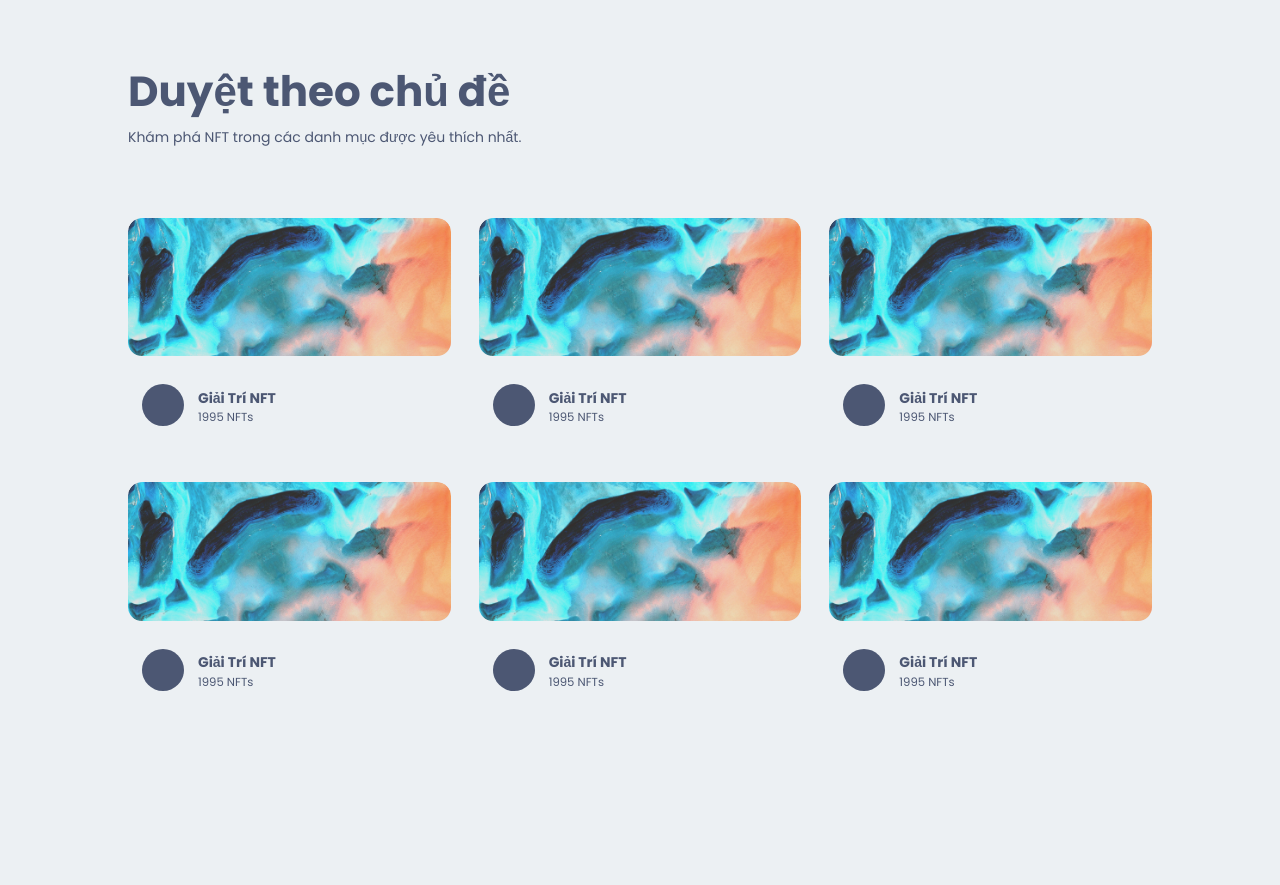
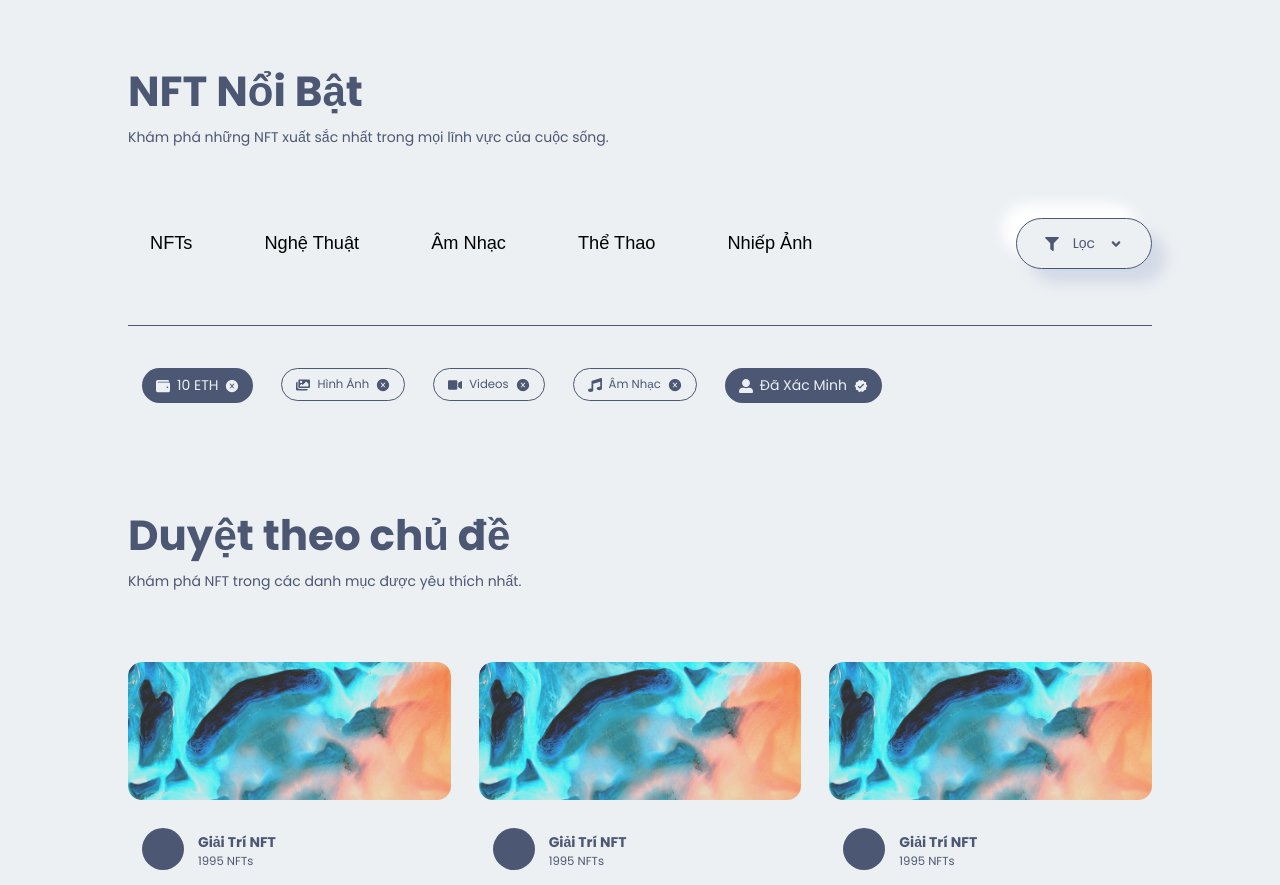
Before and after one commit to hungnongtrai2204/NFT-Marketplace-FE, a Next.js app: page / in a window 1280 px wide. Shown: the part 2120-3005 px from the top of the page. Built offline with nearby package versions, Linux system fonts and the light colour scheme.

Commit message:
Create Filter Section

```diff
--- /dev/null
+++ b/components/Filter/Filter.jsx
@@ -0,0 +1,131 @@
+import React, { useState } from "react";
+import {
+  FaFilter,
+  FaAngleDown,
+  FaAngleUp,
+  FaWallet,
+  FaMusic,
+  FaVideo,
+  FaImages,
+  FaUserAlt,
+} from "react-icons/fa";
+import { AiFillCloseCircle } from "react-icons/ai";
+import { MdVerified } from "react-icons/md";
+import { TiTick } from "react-icons/ti";
+
+//INTERNAL IMPORT
+import Style from "./Filter.module.css";
+
+const Filter = () => {
+  const [filter, setFilter] = useState(true);
+  const [image, setImage] = useState(true);
+  const [video, setVideo] = useState(true);
+  const [music, setMusic] = useState(true);
+
+  //FUNCTION SECTION
+  const openFilter = () => {
+    if (!filter) {
+      setFilter(true);
+    } else {
+      setFilter(false);
+    }
+  };
+
+  const openImage = () => {
+    if (!image) {
+      setImage(true);
+    } else {
+      setImage(false);
+    }
+  };
+
+  const openVideo = () => {
+    if (!video) {
+      setVideo(true);
+    } else {
+      setVideo(false);
+    }
+  };
+
+  const openMusic = () => {
+    if (!music) {
+      setMusic(true);
+    } else {
+      setMusic(false);
+    }
+  };
+
+  return (
+    <div className={Style.filter}>
+      <div className={Style.filter_box}>
+        <div className={Style.filter_box_left}>
+          <button onClick={() => {}}>NFTs</button>
+          <button onClick={() => {}}>Nghệ Thuật</button>
+          <button onClick={() => {}}>Âm Nhạc</button>
+          <button onClick={() => {}}>Thể Thao</button>
+          <button onClick={() => {}}>Nhiếp Ảnh</button>
+        </div>
+
+        <div className={Style.filter_box_right}>
+          <div
+            className={Style.filter_box_right_box}
+            onClick={() => openFilter()}
+          >
+            <FaFilter />
+            <span>Lọc</span> {filter ? <FaAngleDown /> : <FaAngleUp />}
+          </div>
+        </div>
+      </div>
+
+      {filter && (
+        <div className={Style.filter_box_items}>
+          <div className={Style.filter_box_items_box}>
+            <div className={Style.filter_box_items_box_item}>
+              <FaWallet /> <span>10 ETH</span>
+              <AiFillCloseCircle />
+            </div>
+          </div>
+
+          <div className={Style.filter_box_items_box}>
+            <div
+              className={Style.filter_box_items_box_item_trans}
+              onClick={() => openImage()}
+            >
+              <FaImages /> <small>Hình Ảnh</small>
+              {image ? <AiFillCloseCircle /> : <TiTick />}
+            </div>
+          </div>
+
+          <div className={Style.filter_box_items_box}>
+            <div
+              className={Style.filter_box_items_box_item_trans}
+              onClick={() => openVideo()}
+            >
+              <FaVideo /> <small>Videos</small>
+              {video ? <AiFillCloseCircle /> : <TiTick />}
+            </div>
+          </div>
+
+          <div className={Style.filter_box_items_box}>
+            <div
+              className={Style.filter_box_items_box_item_trans}
+              onClick={() => openMusic()}
+            >
+              <FaMusic /> <small>Âm Nhạc</small>
+              {music ? <AiFillCloseCircle /> : <TiTick />}
+            </div>
+          </div>
+
+          <div className={Style.filter_box_items_box}>
+            <div className={Style.filter_box_items_box_item}>
+              <FaUserAlt /> <span>Đã Xác Minh</span>
+              <MdVerified />
+            </div>
+          </div>
+        </div>
+      )}
+    </div>
+  );
+};
+
+export default Filter;
--- /dev/null
+++ b/components/Filter/Filter.module.css
@@ -0,0 +1,199 @@
+.filter {
+  padding: 4rem 0;
+  width: 100%;
+}
+
+.filter_box {
+  width: 80%;
+  margin: 0 auto;
+
+  display: flex;
+  align-items: center;
+  justify-content: space-between;
+  padding-bottom: 4rem;
+}
+
+.filter_box_left {
+  display: flex;
+  gap: 2rem;
+}
+
+.filter_box_left button {
+  border: none;
+  outline: none;
+  padding: 1rem 1.5rem;
+  border-radius: 2rem;
+  border: 1px solid var(--main-bg-color);
+  transition: all 0.3s ease-in;
+  font-size: 1.3rem;
+  cursor: pointer;
+  background-color: var(--main-bg-color);
+}
+.filter_box_left button:hover {
+  border: 1px solid var(--icons-color);
+  color: var(--icons-color);
+  box-shadow: var(--box-shadow);
+}
+
+.filter_box_right_box {
+  border: 1px solid var(--icons-color);
+  padding: 1rem 2rem;
+  border-radius: 2rem;
+  color: var(--icons-color);
+  box-shadow: var(--box-shadow);
+  cursor: pointer;
+  display: flex;
+  align-items: center;
+  gap: 1rem;
+}
+
+.filter_box_items {
+  width: 80%;
+  margin: 0 auto;
+  display: flex;
+  padding: 2rem 0;
+  border-top: 1px solid var(--icons-color);
+}
+
+.filter_box_items_box {
+  padding: 1rem;
+}
+
+.filter_box_items_box_item {
+  background-color: var(--icons-color);
+  padding: 0.5rem 1rem;
+  border-radius: 2rem;
+  color: var(--main-bg-color);
+  cursor: pointer;
+
+  display: flex;
+  align-items: center;
+  gap: 0.5rem;
+}
+
+.filter_box_items_box_item_trans {
+  border: 1px solid var(--icons-color);
+  color: var(--icons-color);
+  padding: 0.5rem 1rem;
+  border-radius: 2rem;
+  cursor: pointer;
+
+  display: flex;
+  align-items: center;
+  gap: 0.5rem;
+}
+
+@media screen and (min-device-width: 320px) and (max-device-width: 375px) {
+  .filter_box {
+    width: 90%;
+    display: grid;
+    gap: 4rem;
+  }
+  .filter_box_left {
+    display: grid;
+    grid-template-columns: repeat(3, 1fr);
+    gap: 0.5rem;
+  }
+
+  .filter_box_left button {
+    padding: 0.2rem;
+  }
+
+  .filter_box_items {
+    width: 90%;
+    display: grid;
+    grid-template-columns: repeat(2, 1fr);
+  }
+
+  .filter_box_right_box {
+    display: flex;
+    align-items: center;
+    justify-content: center;
+    gap: 4rem;
+    padding-inline: 2rem;
+  }
+
+  .filter_box_items_box_item {
+    justify-content: space-between;
+  }
+
+  .filter_box_items_box_item_trans {
+    justify-content: space-between;
+  }
+}
+
+@media screen and (min-device-width: 377px) and (max-device-width: 425px) {
+  .filter_box {
+    display: grid;
+    gap: 4rem;
+    width: 90%;
+  }
+  .filter_box_left {
+    display: grid;
+    grid-template-columns: repeat(3, 1fr);
+  }
+
+  .filter_box_left button {
+    padding: 1rem;
+  }
+
+  .filter_box_items {
+    display: grid;
+    width: 90%;
+    grid-template-columns: repeat(2, 1fr);
+  }
+
+  .filter_box_right_box {
+    display: flex;
+    align-items: center;
+    justify-content: center;
+    gap: 4rem;
+    padding-inline: 2rem;
+  }
+
+  .filter_box_items_box_item {
+    justify-content: space-between;
+  }
+
+  .filter_box_items_box_item_trans {
+    justify-content: space-between;
+  }
+}
+
+@media screen and (min-device-width: 427px) and (max-device-width: 786px) {
+  .filter_box {
+    display: grid;
+    gap: 4rem;
+    width: 90%;
+  }
+  .filter_box_left {
+    display: grid;
+    grid-template-columns: repeat(3, 1fr);
+  }
+
+  .filter_box_left button {
+    padding: 1rem;
+  }
+
+  .filter_box_items {
+    display: grid;
+    width: 90%;
+    grid-template-columns: repeat(2, 1fr);
+  }
+
+  .filter_box_right_box {
+    display: flex;
+    align-items: center;
+    justify-content: center;
+    gap: 4rem;
+    padding-inline: 2rem;
+  }
+
+  .filter_box_items_box_item {
+    justify-content: space-between;
+  }
+
+  .filter_box_items_box_item_trans {
+    justify-content: space-between;
+  }
+}
--- a/components/componentsindex.js
+++ b/components/componentsindex.js
@@ -7,6 +7,7 @@ import BigNFTSilder from "./BigNFTSilder/BigNFTSilder";
 import Subscribe from "./Subscribe/Subscribe";
 import Title from "./Title/Title";
 import Category from "./Category/Category";
+import Filter from "./Filter/Filter";
 
 export {
   Button,
@@ -18,4 +19,5 @@ export {
   Subscribe,
   Title,
   Category,
+  Filter,
 };
--- a/pages/index.js
+++ b/pages/index.js
@@ -9,6 +9,7 @@ import {
   Subscribe,
   Title,
   Category,
+  Filter,
 } from "../components/componentsindex";
 
 const Home = () => {
@@ -17,6 +18,11 @@ const Home = () => {
       <HeroSection />
       <Service />
       <BigNFTSilder />
+      <Title
+        heading="NFT Nổi Bật"
+        paragraph="Khám phá những NFT xuất sắc nhất trong mọi lĩnh vực của cuộc sống."
+      />
+      <Filter />
       <Title
         heading="Duyệt theo chủ đề"
         paragraph="Khám phá NFT trong các danh mục được yêu thích nhất."
```
